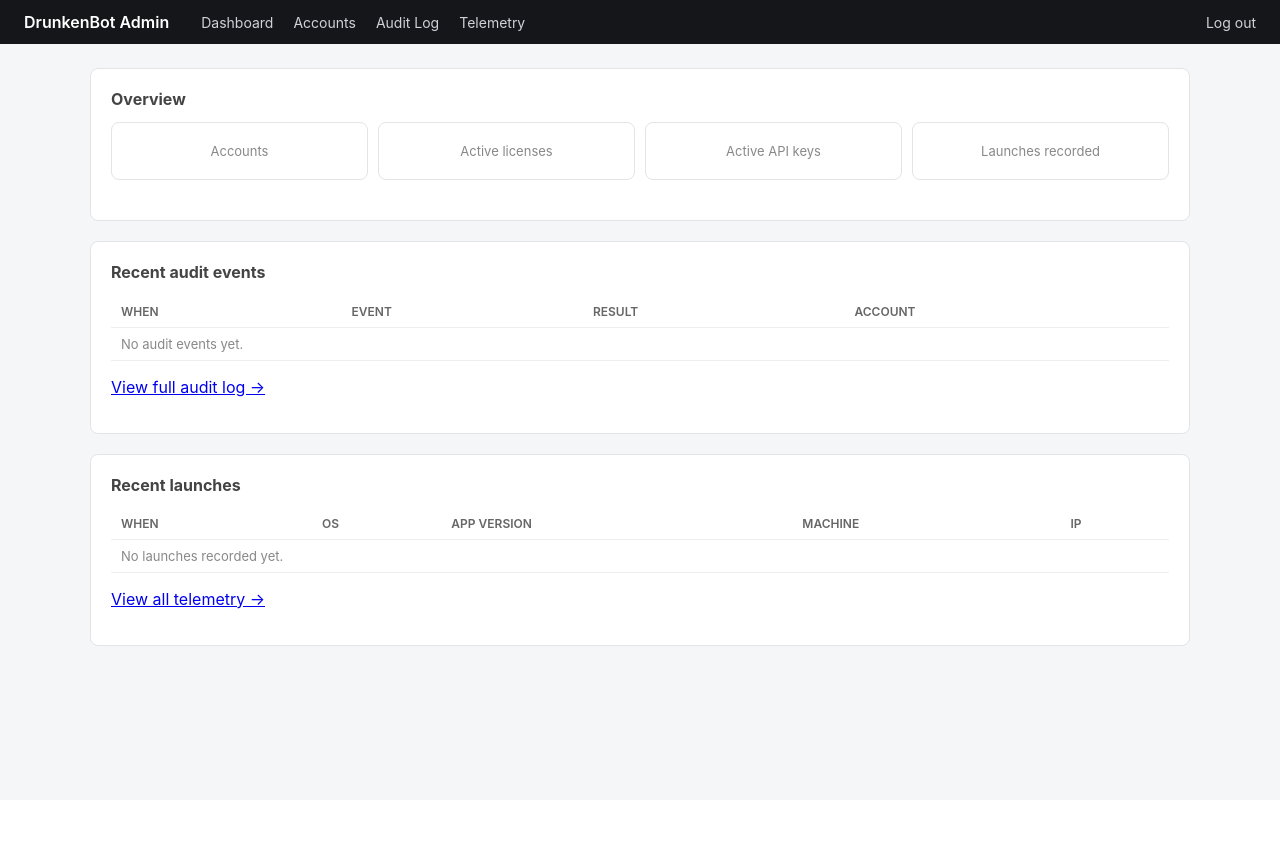
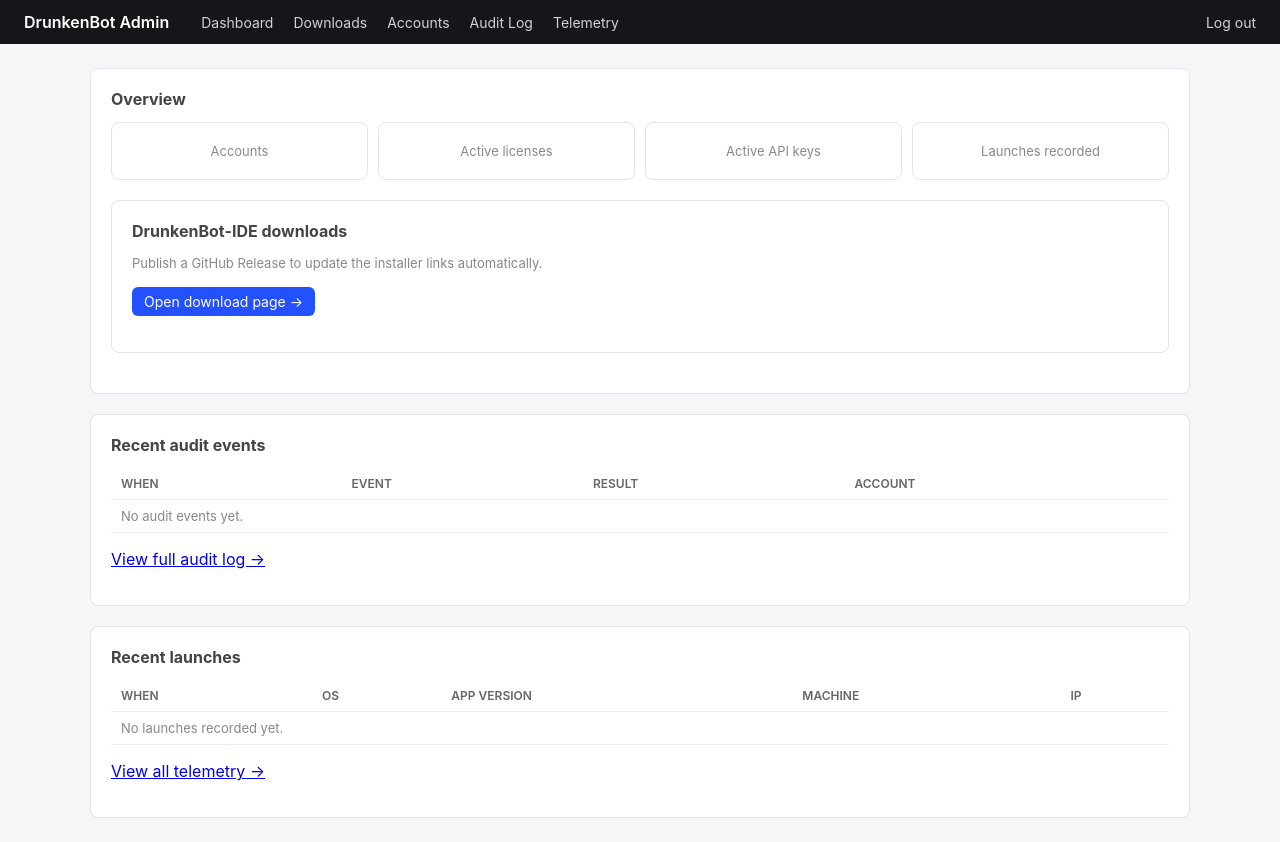
Before and after one commit to drunkenbot-ai/cloud-service, a Python web app: template app/admin_ui/templates/dashboard.html in a window 1280 px wide. Before the commit the page ends 646 px from the top, so only its background shows below. Run offline with Jinja, Linux system fonts and the light colour scheme; the template is opened without the code that fills it, so the values that code supplies are empty.

Commit message:
Link dashboard to IDE downloads
Co-authored-by: Copilot App <223556219+Copilot@users.noreply.github.com>

```diff
--- a/app/admin_ui/templates/base.html
+++ b/app/admin_ui/templates/base.html
@@ -36,6 +36,7 @@
 <nav>
   <span class="brand">DrunkenBot Admin</span>
   <a href="/admin-ui/">Dashboard</a>
+  <a href="/download">Downloads</a>
   <a href="/admin-ui/accounts">Accounts</a>
   <a href="/admin-ui/audit-log">Audit Log</a>
   <a href="/admin-ui/telemetry">Telemetry</a>
--- a/app/admin_ui/templates/dashboard.html
+++ b/app/admin_ui/templates/dashboard.html
@@ -8,6 +8,12 @@
     <div class="card" style="flex:1; text-align:center;"><div style="font-size:28px;">{{ counts.active_licenses }}</div><div class="muted">Active licenses</div></div>
     <div class="card" style="flex:1; text-align:center;"><div style="font-size:28px;">{{ counts.active_api_keys }}</div><div class="muted">Active API keys</div></div>
     <div class="card" style="flex:1; text-align:center;"><div style="font-size:28px;">{{ counts.launches_recorded }}</div><div class="muted">Launches recorded</div></div>
+  </div>
+
+  <div class="card">
+    <h2>DrunkenBot-IDE downloads</h2>
+    <p class="muted">Publish a GitHub Release to update the installer links automatically.</p>
+    <p><a class="button-link" href="/download">Open download page &rarr;</a></p>
   </div>
 </div>
 
```
